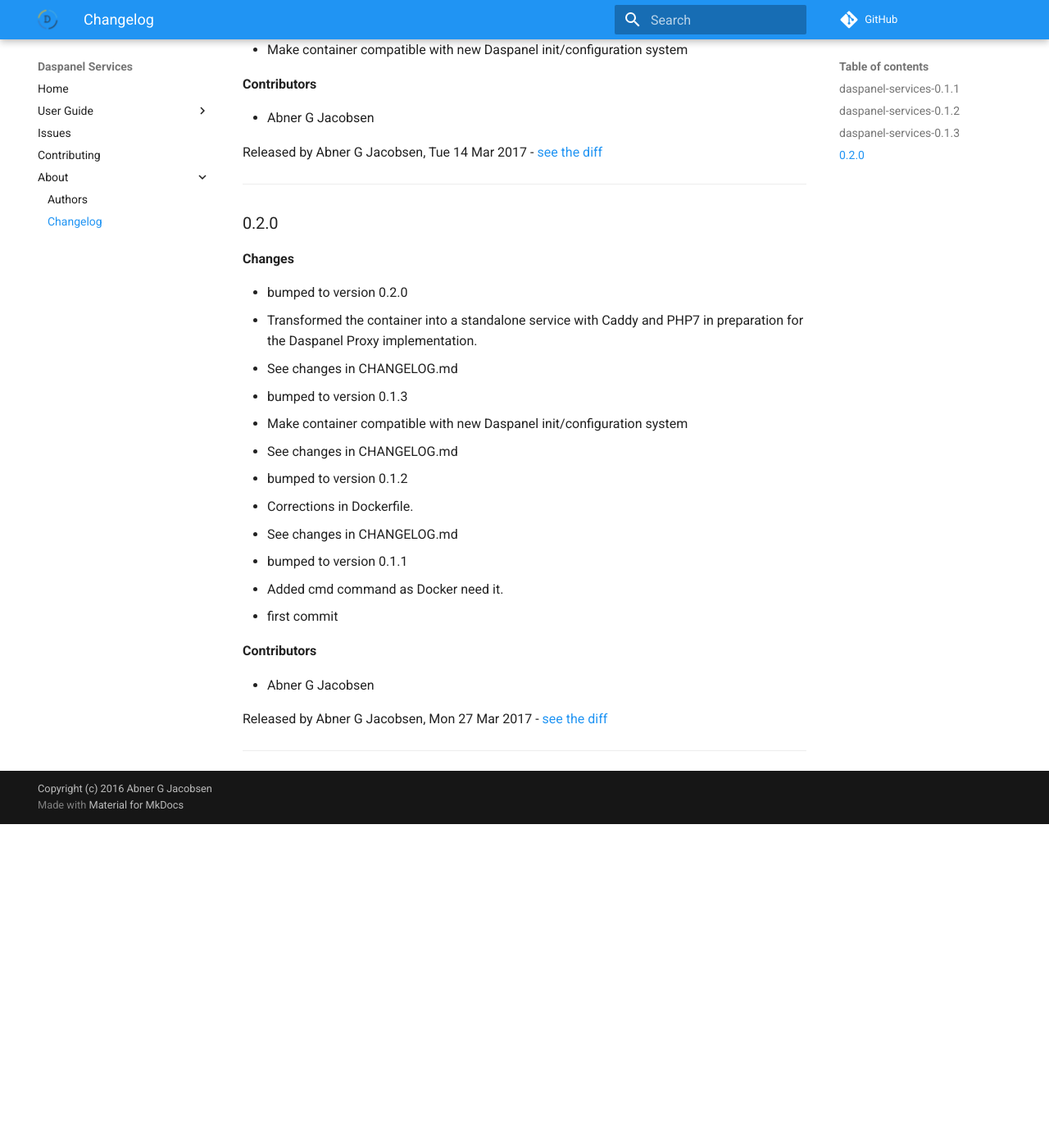
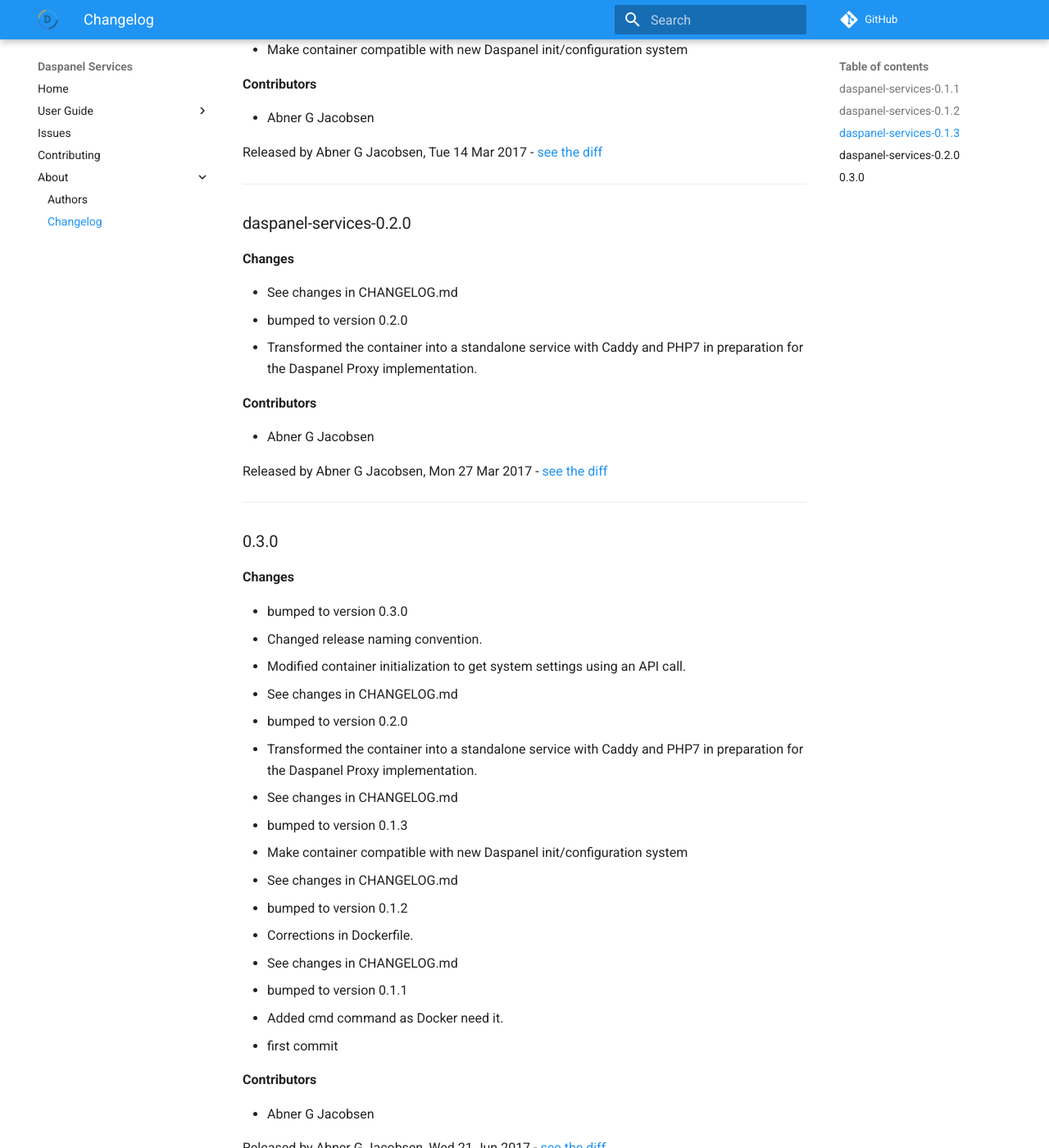
Before and after one commit to daspanel/daspanel-services, an MkDocs documentation site: the page built from docs/changelog.md, in a window 1280 px wide and 1400 px high, scrolled down 1046 px. Shown: the whole window at 82% size. Built offline with MkDocs 1.6.1 and Material for MkDocs 9.7.7, drawn with Linux system fonts in a browser that asks for light colours; comment, search, counter and statistics services are not loaded; old or Windows-style settings are respelled for this version of MkDocs; before the commit the page ends 2051 px from its top, so only the background shows below that; some of the changed text lies outside the part shown.

Commit message:
See changes in CHANGELOG.md

```diff
--- a/docs/changelog.md
+++ b/docs/changelog.md
@@ -46,9 +46,28 @@ Released by Abner G Jacobsen, Tue 14 Mar 2017 -
 [see the diff](https://github.com/admindaspanel/daspanel-services/compare/...#diff)
 ______________
 
-### 0.2.0
+### daspanel-services-0.2.0
 __Changes__
 
+- See changes in CHANGELOG.md
+- bumped to version 0.2.0
+- Transformed the container into a standalone service with Caddy and PHP7 in preparation for the Daspanel Proxy implementation.
+
+__Contributors__
+
+- Abner G Jacobsen
+
+Released by Abner G Jacobsen, Mon 27 Mar 2017 -
+[see the diff](https://github.com/admindaspanel/daspanel-services/compare/...#diff)
+______________
+
+### 0.3.0
+__Changes__
+
+- bumped to version 0.3.0
+- Changed release naming convention.
+- Modified container initialization to get system settings using an API call.
+- See changes in CHANGELOG.md
 - bumped to version 0.2.0
 - Transformed the container into a standalone service with Caddy and PHP7 in preparation for the Daspanel Proxy implementation.
 - See changes in CHANGELOG.md
```
Also changed, not shown: other parts of docs/changelog.md (+2 -2 lines), CHANGELOG.md (+22 -3 lines).
